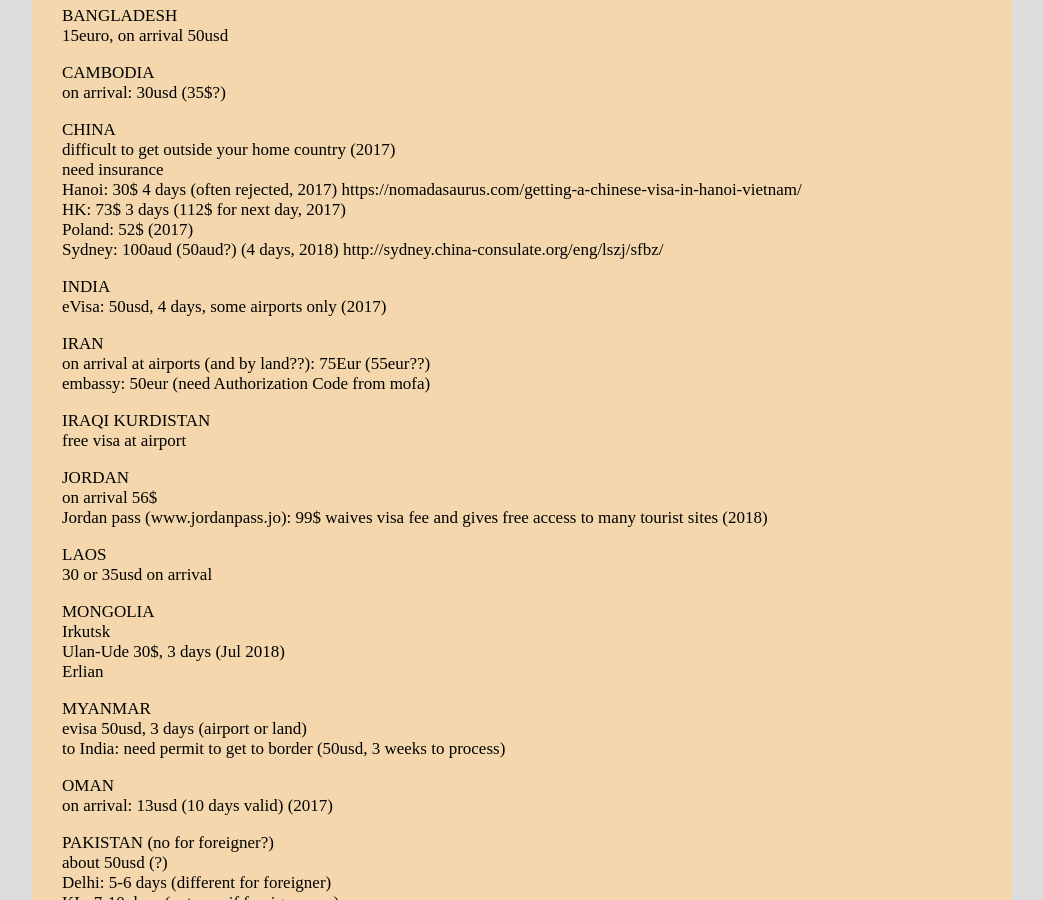
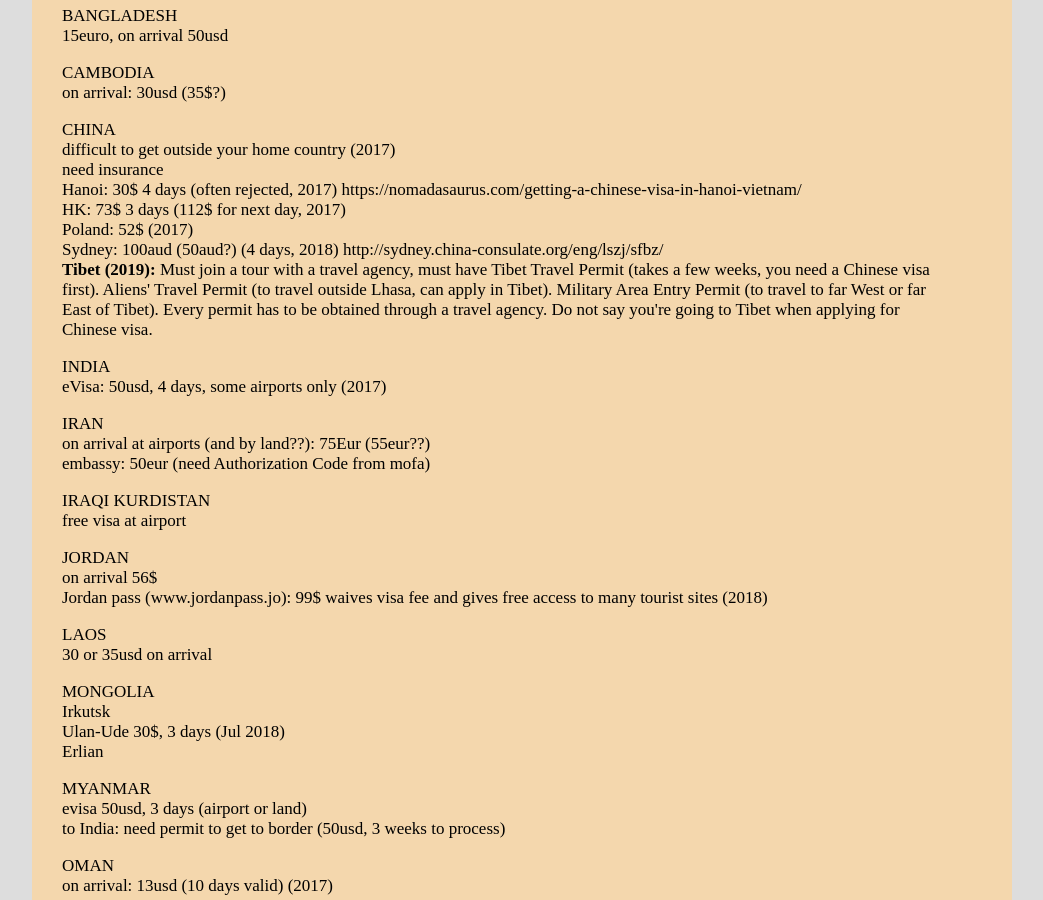
Before and after one commit to witbag/witbag.github.io, a Jekyll site: the page built from travel/visas.html, in a window 1280 px wide and 900 px high, scrolled down 3918 px. Shown: the whole window, without its empty margins (118-1161 px from the left). Built offline with Jekyll 4.4.1, drawn with Linux system fonts in a browser that asks for light colours.

Commit message:
Update visas.html

```diff
--- a/travel/visas.html
+++ b/travel/visas.html
@@ -80,7 +80,8 @@ AFGHANISTAN<br /><a href="https://caravanistan.com/visa/afghanistan" target=_bla
 <p>AZERBAIJAN<br />eVisa: 20usd, 3 days (2017)</p>
 <p>BANGLADESH<br />15euro, on arrival 50usd</p>
 <p>CAMBODIA<br />on arrival: 30usd (35$?)</p>
-<p>CHINA<br />difficult to get outside your home country (2017)<br />need insurance<br />Hanoi: 30$ 4 days (often rejected, 2017) https://nomadasaurus.com/getting-a-chinese-visa-in-hanoi-vietnam/<br />HK: 73$ 3 days (112$ for next day, 2017)<br />Poland: 52$ (2017)<br />Sydney: 100aud (50aud?) (4 days, 2018) http://sydney.china-consulate.org/eng/lszj/sfbz/</p>
+<p>CHINA<br />difficult to get outside your home country (2017)<br />need insurance<br />Hanoi: 30$ 4 days (often rejected, 2017) https://nomadasaurus.com/getting-a-chinese-visa-in-hanoi-vietnam/<br />HK: 73$ 3 days (112$ for next day, 2017)<br />Poland: 52$ (2017)<br />Sydney: 100aud (50aud?) (4 days, 2018) http://sydney.china-consulate.org/eng/lszj/sfbz/<br>
+<b>Tibet (2019):</b> Must join a tour with a travel agency, must have Tibet Travel Permit (takes a few weeks, you need a Chinese visa first). Aliens' Travel Permit (to travel outside Lhasa, can apply in Tibet). Military Area Entry Permit (to travel to far West or far East of Tibet). Every permit has to be obtained through a travel agency. Do not say you're going to Tibet when applying for Chinese visa. </p>
 <p>INDIA<br />eVisa: 50usd, 4 days, some airports only (2017)</p>
 <p>IRAN<br />on arrival at airports (and by land??): 75Eur (55eur??)<br />embassy: 50eur (need Authorization Code from mofa)</p>
 <p>IRAQI KURDISTAN<br />free visa at airport</p>
```
